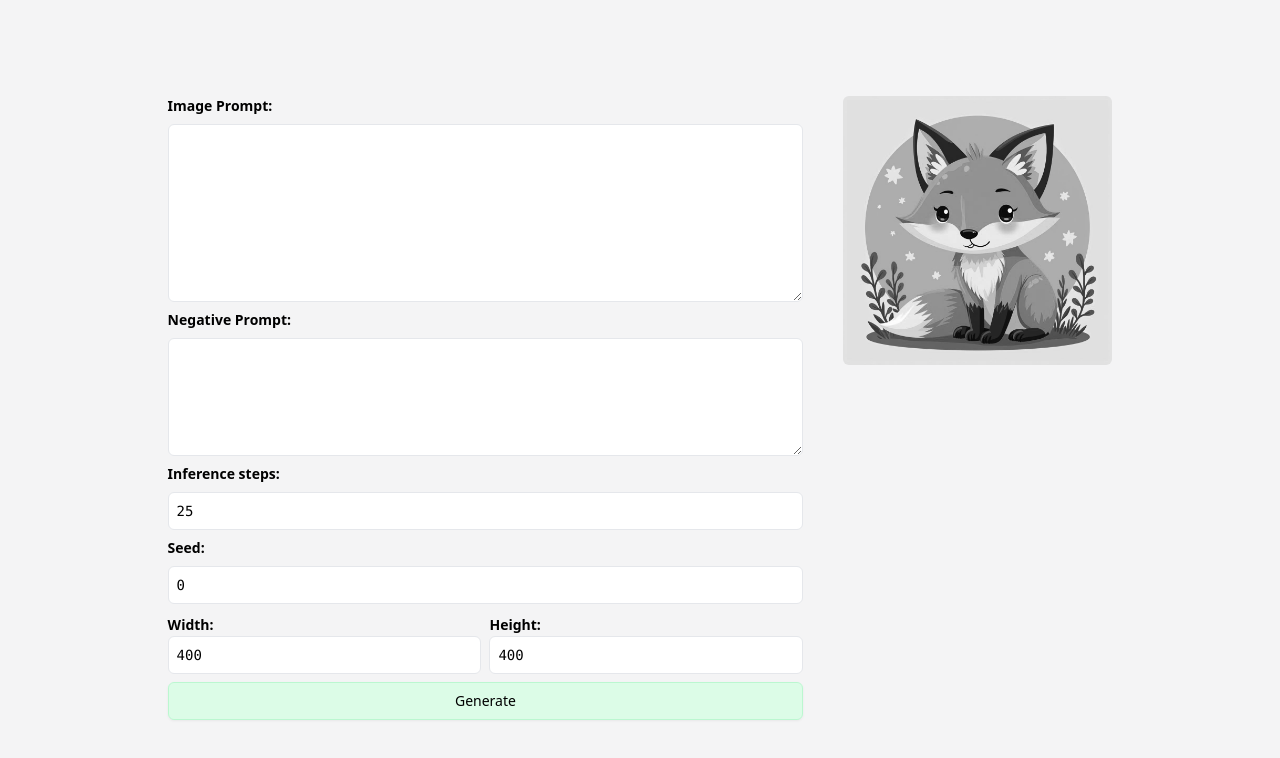
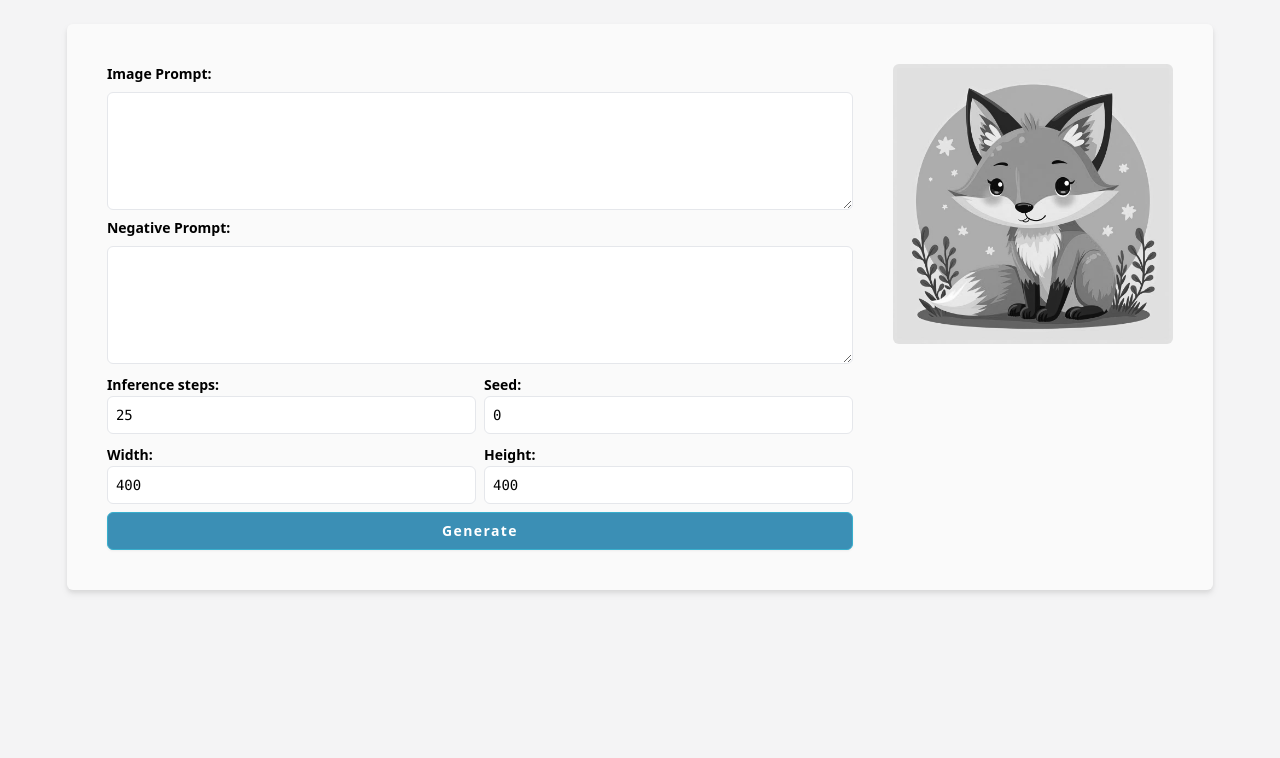
Before and after one commit to baidargul/butterflyai, a Next.js app: page / in a window 1280 px wide. Shown: the top 758 px of the page. Built offline with nearby package versions, Linux system fonts and the light colour scheme.

Commit message:
better ui

```diff
--- a/app/page.tsx
+++ b/app/page.tsx
@@ -3,7 +3,7 @@ import GeneratorPanel from "@/components/GeneratorPanel";
 
 export default function Home() {
   return (
-    <div className="w-full min-h-[100dvh] max-h-full flex justify-center items-start bg-zinc-100 p-2 px-6">
+    <div className="w-full min-h-[100dvh] max-h-full flex justify-center items-start bg-zinc-100 pt-3 sm:pt-6 p-6">
       <Controls />
     </div>
   );
--- a/components/Controls.tsx
+++ b/components/Controls.tsx
@@ -20,12 +20,12 @@ const Controls = (props: Props) => {
   };
 
   return (
-    <div className="flex flex-col min-h-[100dvh] justify-center items-center">
+    <div className="flex flex-col gap-4 md:flex-row  justify-center items-center sm:items-start">
       <div>
         <GeneratorPanel setImages={setImages} />
       </div>
       {images.length > 0 && (
-        <div className="columns-2 sm:columns-4 lg:columns-8 my-4 p-4 pb-2 gap-2 w-full drop-shadow-sm bg-gradient-to-b from-white to-zinc-50 rounded border border-zinc-200 place-items-center justify-center justify-items-center place-content-center">
+        <div className="columns-2 sm:columns-4 bg-zinc-50 p-10 rounded-md gap-2 w-full drop-shadow-md bg-gradient-to-b from-white to-zinc-50 border border-zinc-200 place-items-center justify-center justify-items-center place-content-center">
           {images.map((image, i) => {
             return (
               <div
--- a/components/GeneratorPanel.tsx
+++ b/components/GeneratorPanel.tsx
@@ -87,43 +87,54 @@ const GeneratorPanel = (props: Props) => {
   }, [isCreating]);
 
   return (
-    <div className="flex flex-col-reverse mt-4 sm:mt-0 sm:flex-row justify-center gap-2 sm:gap-10 w-full">
+    <div className="flex flex-col-reverse mt-4 sm:mt-0 sm:flex-row justify-center gap-2 sm:gap-10 w-full bg-zinc-50 drop-shadow-md rounded-md p-10">
       <div className="flex flex-col gap-2 w-full">
         <span className="font-semibold text-sm sm:text-md">Image Prompt:</span>
         <textarea
+          disabled={isCreating}
           value={prompt}
           onChange={handlePromptChange}
           className="p-2 appearance-none outline-none ring-0 border rounded-md min-w-[280px] w-full text-sm font-mono"
-          rows={8}
+          rows={5}
         ></textarea>
         <span className="font-semibold text-sm sm:text-md">
           Negative Prompt:
         </span>
         <textarea
+          disabled={isCreating}
           value={negativePrompt}
           onChange={handleNegativePromptChange}
           className="p-2 appearance-none outline-none ring-0 border rounded-md min-w-[280px] w-full text-sm font-mono"
           rows={5}
         ></textarea>
+        <div className="grid grid-cols-2 gap-2 w-full">
+          <div>
             <span className="font-semibold text-sm sm:text-md">
               Inference steps:
             </span>
             <input
               value={steps}
+              disabled={isCreating}
               onChange={handleStepsChange}
               className="p-2 appearance-none outline-none ring-0 border rounded-md w-full text-sm font-mono"
             />
+          </div>
+          <div>
             <span className="font-semibold text-sm sm:text-md">Seed:</span>
             <input
               value={seeds}
+              disabled={isCreating}
               onChange={handleSeedChange}
               className="p-2 appearance-none outline-none ring-0 border rounded-md w-full text-sm font-mono"
             />
+          </div>
+        </div>
         <div className="grid grid-cols-2 gap-2 w-full">
           <div>
             <span className="font-semibold text-sm sm:text-md">Width:</span>
             <input
               value={width}
+              disabled={isCreating}
               onChange={handleWidthChange}
               className="p-2 appearance-none outline-none ring-0 border rounded-md w-full text-sm font-mono"
             />
@@ -132,6 +143,7 @@ const GeneratorPanel = (props: Props) => {
             <span className="font-semibold text-sm sm:text-md">Height:</span>
             <input
               value={height}
+              disabled={isCreating}
               onChange={handleHeightChange}
               className="p-2 appearance-none outline-none ring-0 border rounded-md w-full text-sm font-mono"
             />
@@ -140,17 +152,18 @@ const GeneratorPanel = (props: Props) => {
         <div>
           <button
             onClick={() => request()}
+            disabled={isCreating}
             className={`p-2 px-4 text-sm border rounded-md w-full ${
               isCreating
                 ? "bg-zinc-100 hover:bg-zinc-50 animate-pulse"
-                : "bg-green-100 hover:bg-green-50 border-green-200 drop-shadow-sm"
+                : "bg-[#3B8FB5] hover:bg-[#499abc] transition-all duration-200 text-white font-bold tracking-widest border-[#38AFCD] drop-shadow-sm"
             } `}
           >
             {isCreating ? `${formatTime(elapsedTime)}` : "Generate"}
           </button>
         </div>
       </div>
-      <div>{<ImageViewer image={image} />}</div>
+      <div className="min-w-[250px]">{<ImageViewer image={image} />}</div>
     </div>
   );
 };
```
Also changed, not shown: public/images/06.jpg (added), public/images/07.jpg (added). Lines whose indentation alone changed are shown as unchanged.
